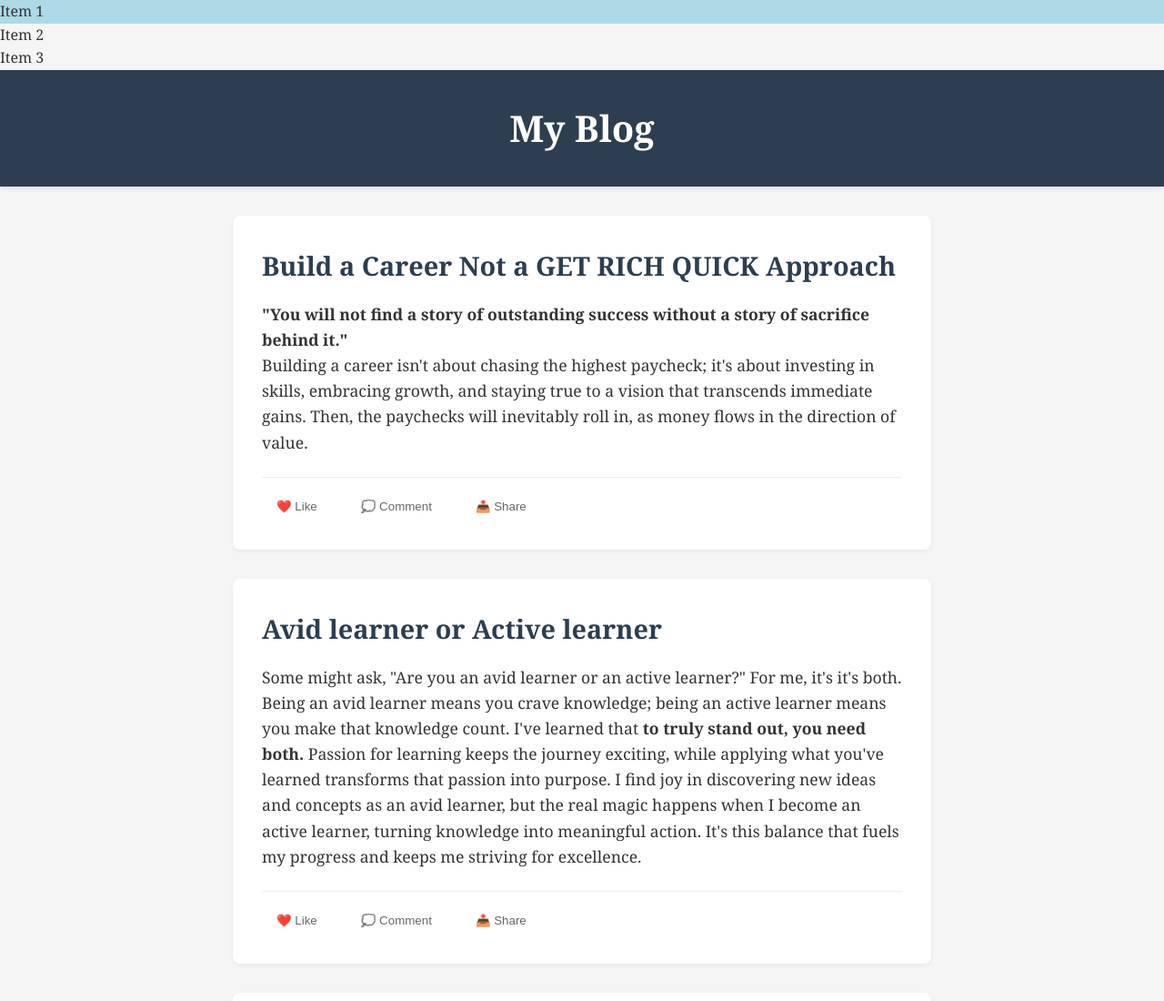
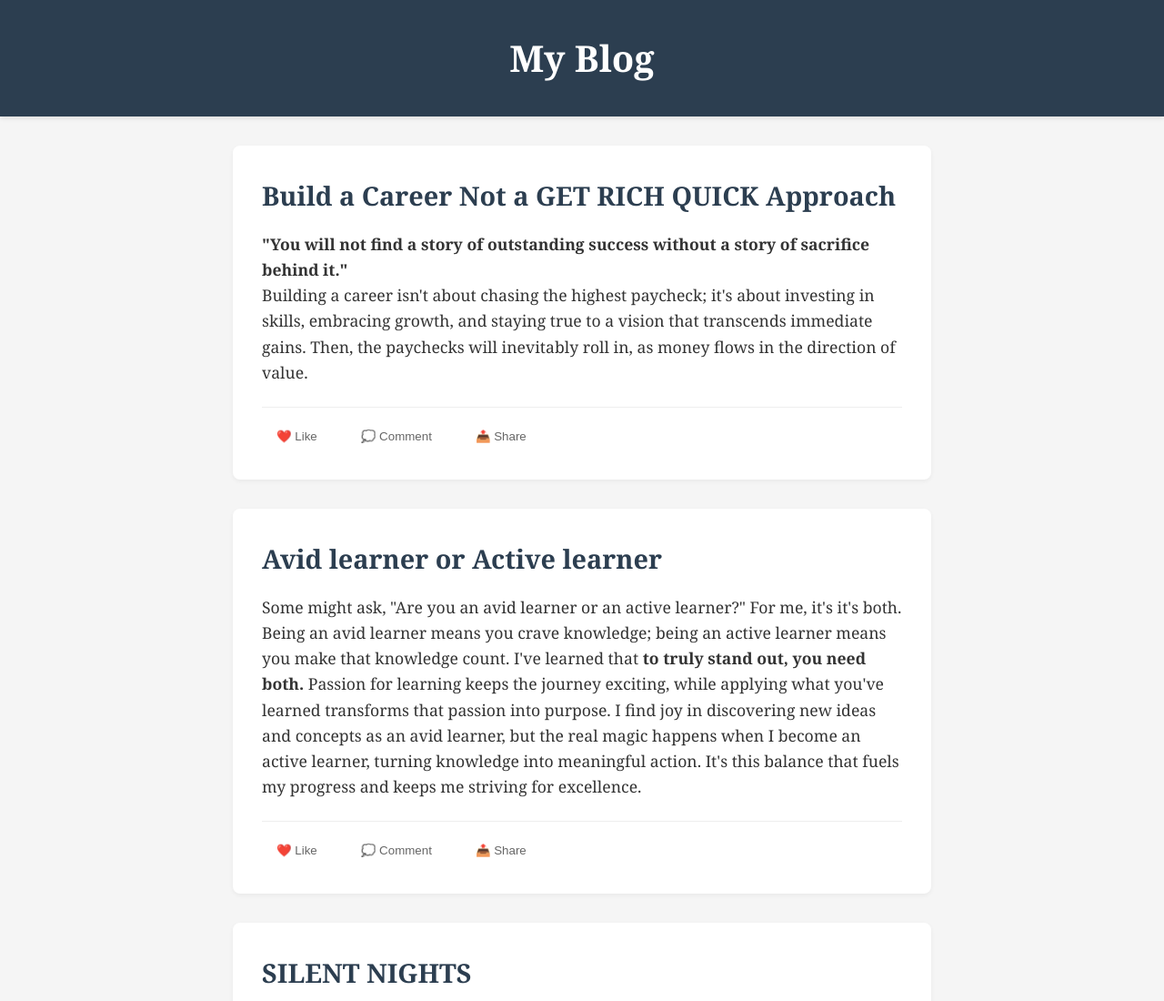
Before and after one commit to Preshgit/Blog-Page, a plain HTML site: page index.html in a window 1280 px wide. Shown: the top 1100 px of the page at 91% size. Drawn offline with Linux system fonts and the light colour scheme.

Commit message:
add update to the blog content

```diff
--- a/index.html
+++ b/index.html
@@ -7,11 +7,6 @@
     <link rel="stylesheet" href="styles.css" />
   </head>
   <body>
-    <ul>
-      <li class="hover-item">Item 1</li>
-      <li class="hover-item">Item 2</li>
-      <li class="hover-item">Item 3</li>
-    </ul>
     <header>
       <h1>My Blog</h1>
     </header>
```
